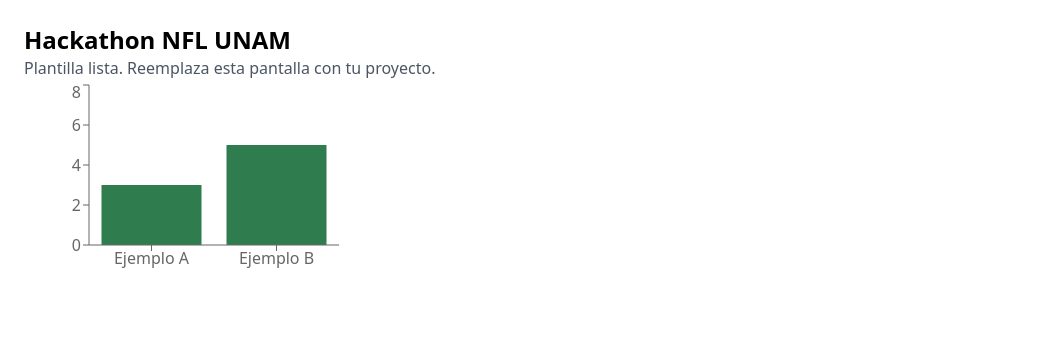
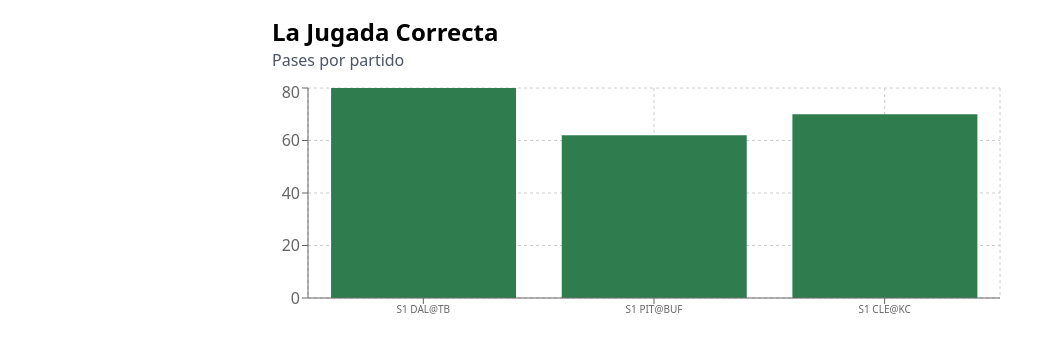
Before and after one commit to Chrconejo-UNAM/hackathon-enesj-amazon, a React (Vite) app in the folder dashboard/: page / in a window 1280 px wide. Shown: the top 352 px of the page, without its empty margins (0-1039 px from the left). Built offline with nearby package versions, Linux system fonts and the light colour scheme.

Commit message:
frontend: grafica pases (1.4)

```diff
--- a/dashboard/src/App.tsx
+++ b/dashboard/src/App.tsx
@@ -1,15 +1,11 @@
-import { Bar, BarChart, XAxis, YAxis } from 'recharts'
-
-const datos = [{ nombre: 'Ejemplo A', valor: 3 }, { nombre: 'Ejemplo B', valor: 5 }]
+import GraficaPases from './components/GraficaPases'
 
 export default function App() {
   return (
-    <main className="p-6">
-      <h1 className="text-2xl font-bold">Hackathon NFL UNAM</h1>
-      <p className="text-gray-600">Plantilla lista. Reemplaza esta pantalla con tu proyecto.</p>
-      <BarChart width={320} height={200} data={datos}>
-        <XAxis dataKey="nombre" /><YAxis /><Bar dataKey="valor" fill="#2F7D4F" />
-      </BarChart>
+    <main className="mx-auto max-w-3xl p-4">
+      <h1 className="text-2xl font-bold">La Jugada Correcta</h1>
+      <h2 className="mb-2 text-gray-600">Pases por partido</h2>
+      <GraficaPases />
     </main>
   )
 }
--- /dev/null
+++ b/dashboard/src/components/GraficaPases.tsx
@@ -0,0 +1,47 @@
+import { Bar, BarChart, CartesianGrid, ResponsiveContainer, Tooltip, XAxis, YAxis } from 'recharts'
+import { api } from '../api'
+import { useApi } from '../useApi'
+
+/** Barras de n_pases por partido (GET api/partidos). Estados: cargando, vacío, error. */
+export default function GraficaPases() {
+  const { estado, datos, error, reintentar } = useApi(() => api.partidos(), [])
+
+  if (estado === 'cargando') {
+    return <div aria-busy="true" className="h-64 animate-pulse rounded bg-gray-200">
+      <span className="sr-only">Cargando…</span>
+    </div>
+  }
+  if (estado === 'error') {
+    return (
+      <div role="alert" className="rounded border border-red-300 bg-red-50 p-4">
+        <p className="text-red-800">{error ?? 'Error al cargar los partidos'}</p>
+        <button type="button" onClick={reintentar}
+          className="mt-2 rounded bg-red-700 px-3 py-1 text-white focus:outline-none focus:ring-2 focus:ring-red-400">
+          Reintentar
+        </button>
+      </div>
+    )
+  }
+  if (estado === 'vacio' || !datos) {
+    return <p className="rounded border border-gray-300 p-4 text-gray-700">Sin partidos disponibles</p>
+  }
+
+  const filas = datos.map((p) => ({
+    nombre: `S${p.semana} ${p.visitante}@${p.local}`,
+    n_pases: p.n_pases,
+  }))
+
+  return (
+    <div className="h-64 w-full" role="img" aria-label="Pases por partido">
+      <ResponsiveContainer width="100%" height="100%">
+        <BarChart data={filas} margin={{ top: 8, right: 8, bottom: 8, left: 0 }}>
+          <CartesianGrid strokeDasharray="3 3" />
+          <XAxis dataKey="nombre" tick={{ fontSize: 10 }} interval="preserveStartEnd" />
+          <YAxis width={36} />
+          <Tooltip />
+          <Bar dataKey="n_pases" name="Pases" fill="#2F7D4F" />
+        </BarChart>
+      </ResponsiveContainer>
+    </div>
+  )
+}
```
